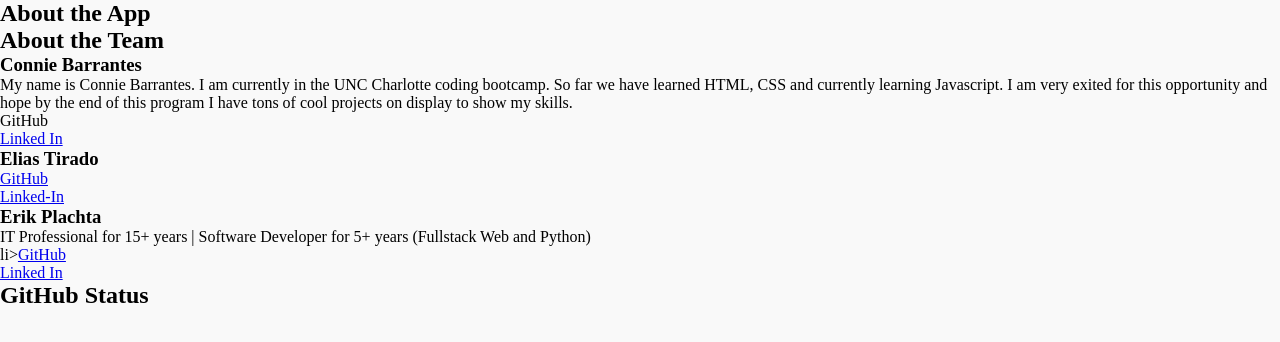
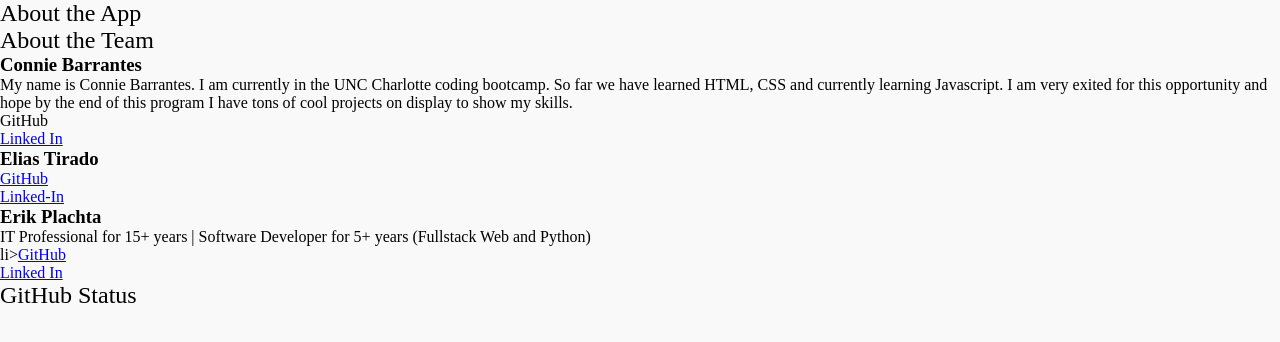
Before and after one commit to ErikPlachta/Cat-Images-and-Facts-Purrfect-Friend, a plain HTML site: page about.html in a window 1280 px wide. Drawn offline with Linux system fonts and the light colour scheme.

Commit message:
Add header basics

```diff
--- a/assets/css/style.css
+++ b/assets/css/style.css
@@ -55,10 +55,23 @@ body {
     background-color: var(--bg_Body);
 }
 
-  button {
-   /* Default button styling */
-    box-shadow: var(--boxShadow_inset_Top_Right);
-  }
+button {
+  /* Default button styling */
+  box-shadow: var(--boxShadow_inset_Top_Right);
+}
+
+h1,h2,h3,h4,h5 {
+  padding: 0;
+  margin: 0;
+}
+
+h1 {
+  font-weight: 400;
+}
+
+h2 {
+  font-weight: 400;
+}
 
 
 /* ALL ELEMENTS --> END */
```
Also changed, not shown: 1 other file.
